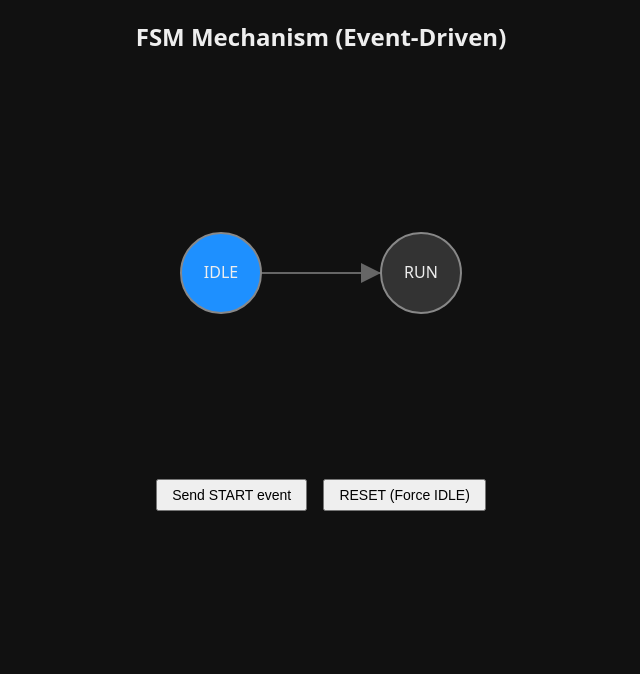
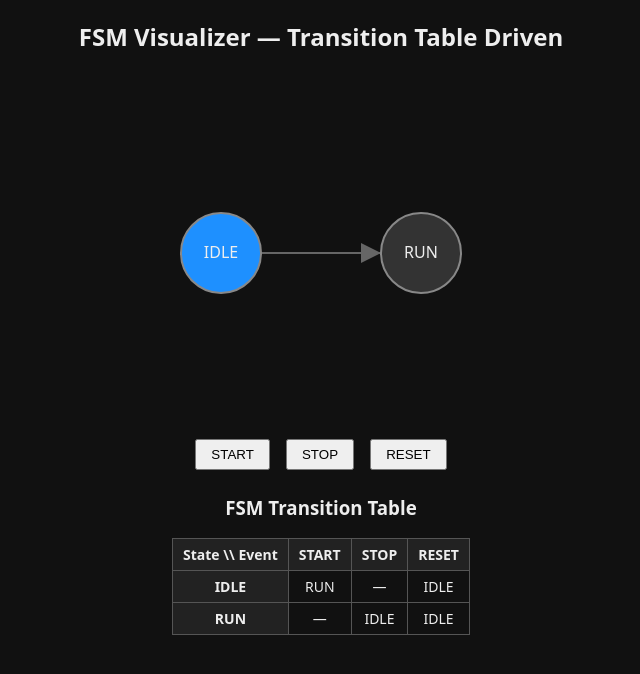
Before and after one commit to Samizo-AITL/aitl-animation-demos, a Jekyll site: the page demo/js-svg/fsm-visualizer.html, which Jekyll copies as it is, in a window 1280 px wide. Shown: the top 674 px of the page, without its empty margins (319-959 px from the left). Built offline with Jekyll 4.4.1, drawn with Linux system fonts in a browser that asks for light colours.

Commit message:
Update fsm-visualizer.html

```diff
--- a/demo/js-svg/fsm-visualizer.html
+++ b/demo/js-svg/fsm-visualizer.html
@@ -6,39 +6,43 @@
 
 <style>
   body {
-    background: #111;
-    color: #eee;
-    text-align: center;
-    margin: 0;
-    font-family: system-ui, -apple-system, BlinkMacSystemFont, sans-serif;
+    background:#111;
+    color:#eee;
+    text-align:center;
+    margin:0;
+    font-family: system-ui, sans-serif;
   }
 
-  svg {
-    width: 600px;
-    height: 400px;
-    display: block;
-    margin: 0 auto;
-  }
+  svg { width:600px; height:360px; margin:auto; display:block; }
 
   .state { fill:#333; stroke:#888; stroke-width:2; }
   .active { fill:#1e90ff; }
   .transition { stroke:#666; stroke-width:2; fill:none; marker-end:url(#arrow); }
   .event { fill:#ffcc00; }
 
-  button {
-    margin: 6px;
-    padding: 6px 14px;
+  button { margin:6px; padding:6px 14px; }
+
+  table {
+    margin: 12px auto;
+    border-collapse: collapse;
     font-size: 14px;
-    cursor: pointer;
   }
+
+  th, td {
+    border: 1px solid #555;
+    padding: 6px 10px;
+  }
+
+  th { background:#222; }
+  .highlight { background:#1e90ff; color:#000; }
 </style>
 </head>
 
 <body>
 
-<h2>FSM Mechanism (Event-Driven)</h2>
+<h2>FSM Visualizer — Transition Table Driven</h2>
 
-<svg viewBox="0 0 600 400">
+<svg viewBox="0 0 600 360">
   <defs>
     <marker id="arrow" markerWidth="10" markerHeight="10"
       refX="10" refY="5" orient="auto">
@@ -46,25 +50,46 @@
     </marker>
   </defs>
 
-  <!-- Transition -->
-  <path class="transition" d="M240,200 L360,200"/>
+  <path class="transition" d="M240,180 L360,180"/>
 
-  <!-- States -->
-  <circle id="IDLE" class="state active" cx="200" cy="200" r="40"/>
-  <text x="200" y="205" text-anchor="middle" fill="#eee">IDLE</text>
+  <circle id="IDLE" class="state active" cx="200" cy="180" r="40"/>
+  <text x="200" y="185" text-anchor="middle" fill="#eee">IDLE</text>
 
-  <circle id="RUN" class="state" cx="400" cy="200" r="40"/>
-  <text x="400" y="205" text-anchor="middle" fill="#eee">RUN</text>
+  <circle id="RUN" class="state" cx="400" cy="180" r="40"/>
+  <text x="400" y="185" text-anchor="middle" fill="#eee">RUN</text>
 
-  <!-- Event particle -->
-  <circle id="event" class="event" cx="200" cy="200" r="6"
+  <circle id="event" class="event" cx="200" cy="180" r="6"
     visibility="hidden"/>
 </svg>
 
 <div>
-  <button id="startBtn">Send START event</button>
-  <button id="resetBtn">RESET (Force IDLE)</button>
+  <button data-event="START">START</button>
+  <button data-event="STOP">STOP</button>
+  <button data-event="RESET">RESET</button>
 </div>
+
+<h3>FSM Transition Table</h3>
+
+<table id="fsmTable">
+  <tr>
+    <th>State \\ Event</th>
+    <th>START</th>
+    <th>STOP</th>
+    <th>RESET</th>
+  </tr>
+  <tr>
+    <th>IDLE</th>
+    <td>RUN</td>
+    <td>—</td>
+    <td>IDLE</td>
+  </tr>
+  <tr>
+    <th>RUN</th>
+    <td>—</td>
+    <td>IDLE</td>
+    <td>IDLE</td>
+  </tr>
+</table>
 
 <script src="../../assets/js/fsm-visualizer.js"></script>
 </body>
```
